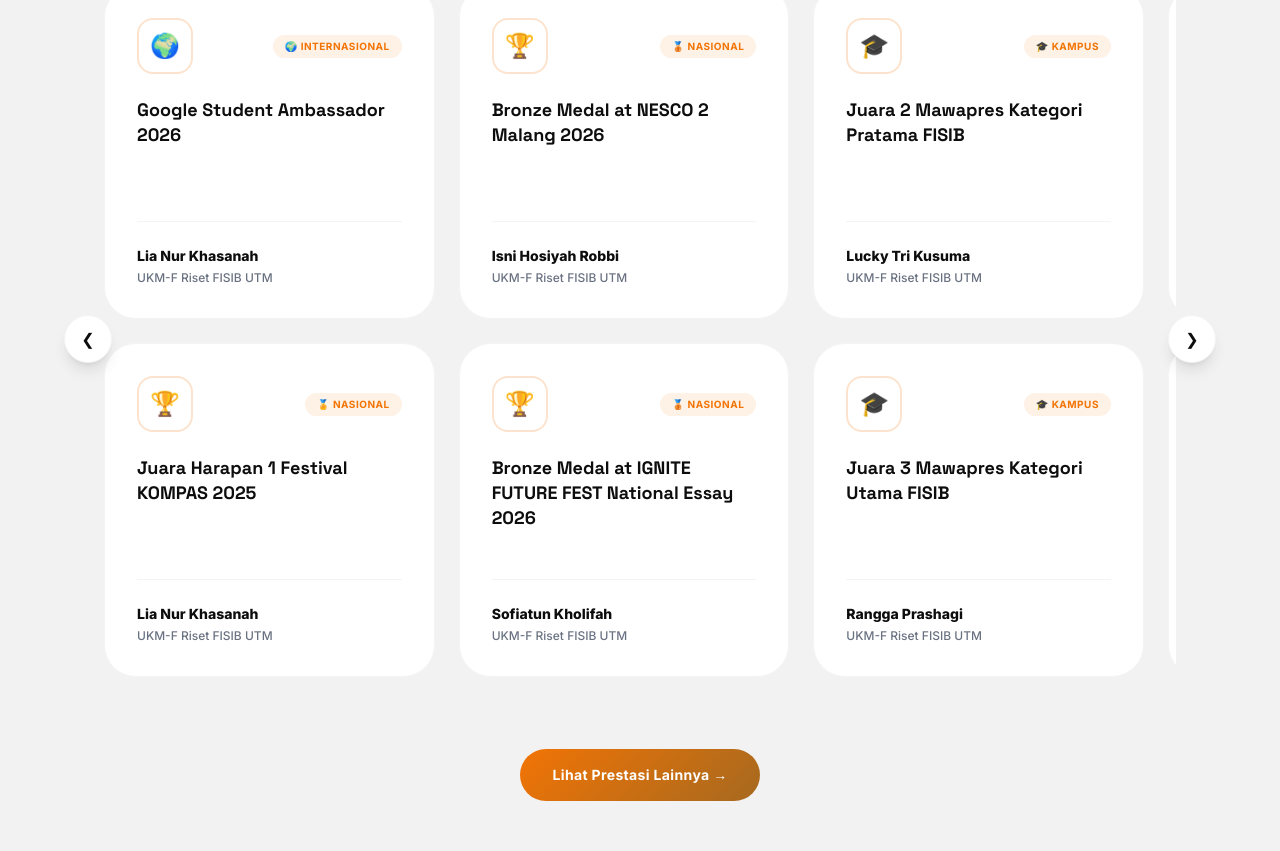
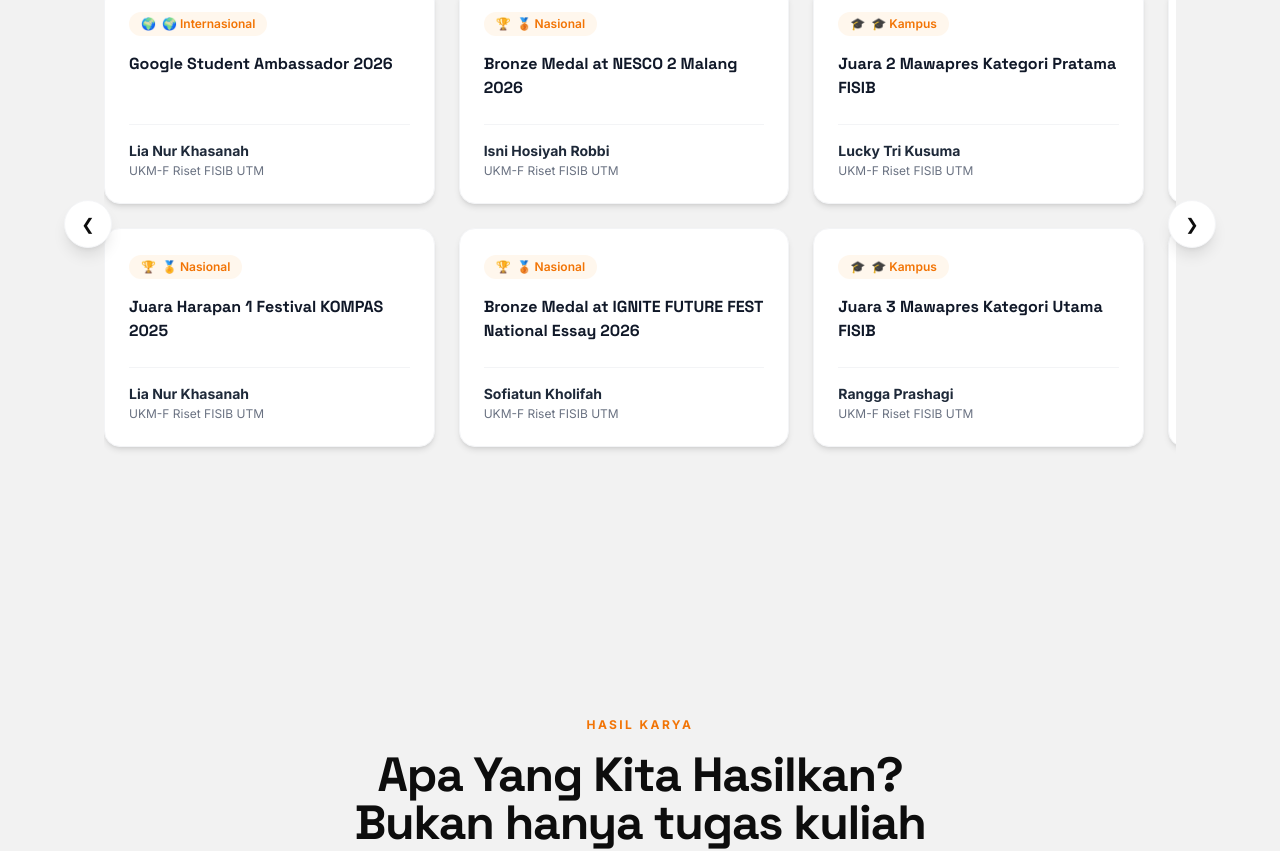
Before and after one commit to ukmfriset/tongsis-website, a Next.js app: page /open-recruitment in a window 1280 px wide. Shown: the part 3197-4048 px from the top of the page. Built offline with nearby package versions, Linux system fonts and the light colour scheme; no server answers.

Commit message:
fix: membersihkan merge konflik sisa pada komponen prestasi oprec

```diff
--- a/components/open-recruitment/AchievementsOprec.tsx
+++ b/components/open-recruitment/AchievementsOprec.tsx
@@ -106,7 +106,7 @@ export default function AchievementsOprac() {
             ❯
           </button>
 
-          {/* Wrapper Grid 3x2 dengan Scroll Horizontal */}
+          {/* Wrapper Grid dengan Scroll Horizontal */}
           <div
             ref={scrollRef}
             className="grid grid-flow-col grid-rows-2 gap-6 overflow-x-auto snap-x snap-mandatory pb-6 pt-2 px-4"
@@ -119,55 +119,25 @@ export default function AchievementsOprac() {
             {achievements.map((item, index) => (
               <div
                 key={index}
-                className="w-[85vw] sm:w-[350px] md:w-auto snap-start group relative overflow-hidden bg-white rounded-[2rem] p-8 border border-gray-100 transition-all duration-300 hover:-translate-y-2 hover:border-[#F27405]/30 hover:shadow-[0_20px_50px_-15px_rgba(242,116,5,0.12)] flex flex-col justify-between"
+                className="w-[85vw] sm:w-[350px] md:w-auto bg-white p-6 rounded-2xl shadow-md border border-gray-100 snap-start flex flex-col justify-between"
               >
                 <div>
-                  {/* Overlay Transparan saat Hover */}
-                  <div className="absolute inset-0 opacity-0 group-hover:opacity-[0.015] transition-opacity duration-300 bg-[#F27405]"></div>
-
-                  {/* Icon & Level Badge */}
-                  <div className="relative z-10 flex items-center justify-between mb-6">
-                    {/* Wadah Icon Minimalis (Outline-Only) */}
-                    <div className="w-14 h-14 rounded-2xl flex items-center justify-center text-2xl border-2 bg-transparent border-[#F27405]/20 group-hover:border-[#F27405] group-hover:shadow-md group-hover:shadow-[#F27405]/10 transition-all duration-300">
-                      {getBadgeIcon(item.badge)}
-                    </div>
-
-                    {/* Badge Keterangan Level */}
-                    <span className="text-[10px] font-bold px-3 py-1 rounded-full uppercase tracking-wider bg-[#F27405]/10 text-[#F27405]">
-                      {item.badge}
-                    </span>
-                  </div>
-
-                  {/* Prestasi (Title) */}
-                  <h4 className="relative z-10 font-extrabold text-[#0D0D0D] text-lg leading-snug mb-6">
+                  <span className="inline-flex items-center gap-1.5 px-3 py-1 rounded-full text-xs font-semibold bg-orange-50 text-[#F27405]">
+                    <span>{getBadgeIcon(item.badge)}</span>
+                    {item.badge}
+                  </span>
+                  <h3 className="mt-4 font-bold text-gray-900 line-clamp-2 text-base">
                     {item.title}
-                  </h4>
+                  </h3>
                 </div>
-
-                {/* Profil (Name & Info) */}
-                <div className="relative z-10 pt-6 border-t border-gray-100 mt-auto">
-                  <p className="font-extrabold text-[#0D0D0D] text-sm">{item.name}</p>
-                  <p className="text-xs text-gray-500 font-medium mt-1">{item.info}</p>
+                <div className="mt-6 pt-4 border-t border-gray-100">
+                  <p className="font-bold text-sm text-gray-800">{item.name}</p>
+                  <p className="text-xs text-gray-500 mt-0.5">{item.info}</p>
                 </div>
               </div>
             ))}
           </div>
         </div>
-
-        {/* Tombol Lihat Prestasi Lainnya dengan Gradasi Tema Utama */}
-        <div className="text-center">
-          <a
-            href="https://ukmfriset.or.id/prestasi"
-            target="_blank"
-            rel="noopener noreferrer"
-            className="inline-flex items-center justify-center px-8 py-4 rounded-full text-white font-bold text-sm tracking-wide transition-all duration-300 hover:opacity-95 hover:shadow-lg hover:shadow-[var(--accent-from)]/20 hover:-translate-y-0.5"
-            style={{
-              background: "linear-gradient(135deg, var(--accent-from), var(--accent-to))"
-            }}
-          >
-            Lihat Prestasi Lainnya →
-          </a>
-        </div>
       </div>
     </section>
   );
```
Also changed, not shown: app/layout.tsx (line endings or trailing spaces).
